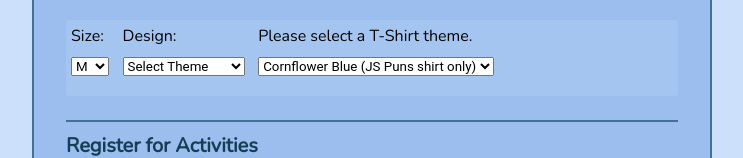
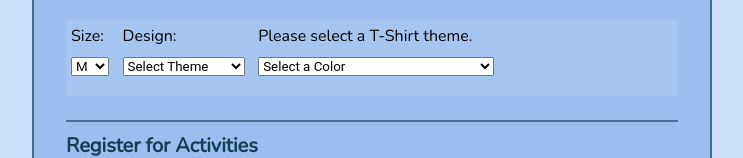
Before and after one commit to germanny/interactive-form, a plain HTML site: page index.html in a window 1280 px wide. Shown: the part 625-783 px from the top of the page, without its empty margins (268-1011 px from the left). Drawn offline with nearby package versions, Linux system fonts and the light colour scheme.

Commit message:
Update index.html

```diff
--- a/index.html
+++ b/index.html
@@ -64,6 +64,7 @@
           <div id="shirt-colors" class="shirt-colors">
             <label for="color">Color:</label>
             <select id="color">
+              <option>Select a Color</option>
               <option value="cornflowerblue">Cornflower Blue (JS Puns shirt only)</option>
               <option value="darkslategrey">Dark Slate Grey (JS Puns shirt only)</option>
               <option value="gold">Gold (JS Puns shirt only)</option>
```
